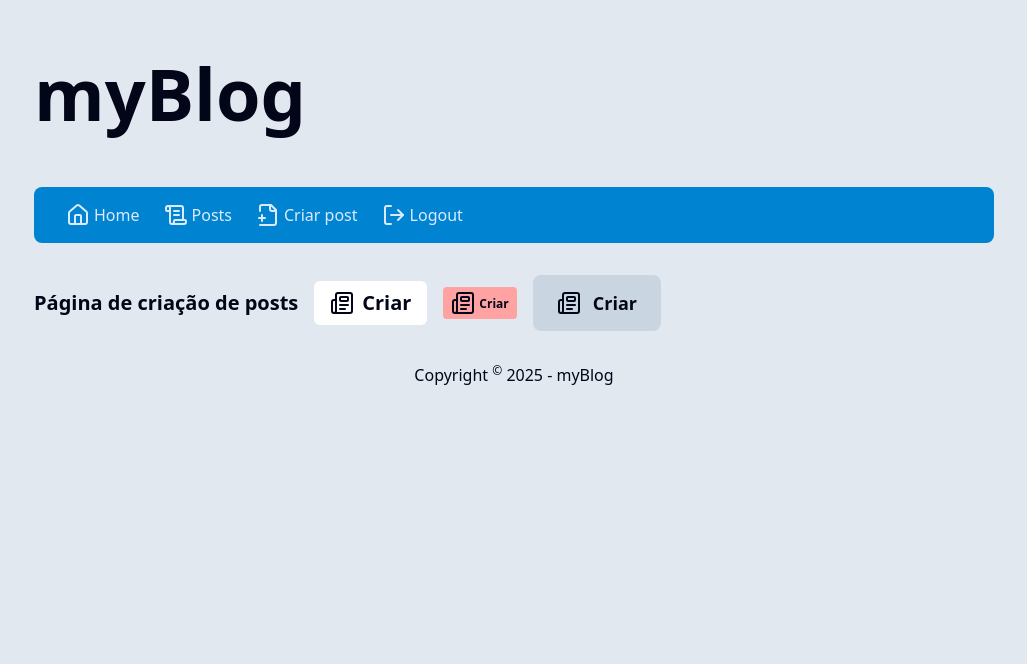
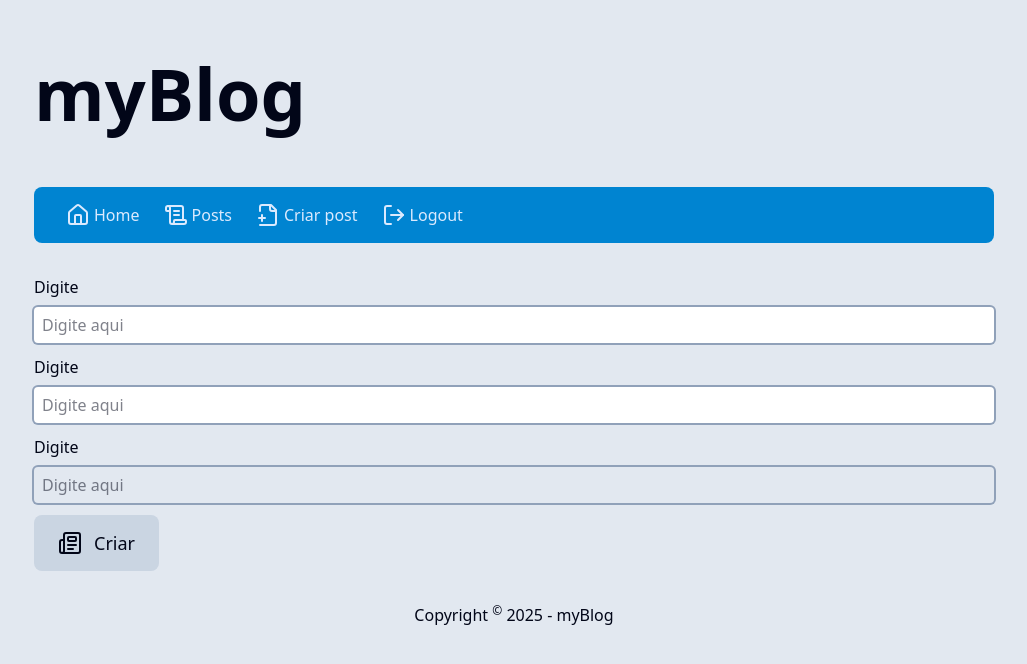
Before and after one commit to drkmatheus/myblog, a Next.js app: page /admin/post/new in a window 1280 px wide. Shown: the top 664 px of the page, without its empty margins (126-1153 px from the left). Built offline with nearby package versions, Linux system fonts and the light colour scheme.

Commit message:
Implementado componente de TextInput

```diff
--- a/src/app/admin/post/new/page.tsx
+++ b/src/app/admin/post/new/page.tsx
@@ -1,4 +1,5 @@
 import { Button } from "@/components/Button";
+import { InputText } from "@/components/InputText";
 import clsx from "clsx";
 import { NewspaperIcon } from "lucide-react";
 
@@ -12,16 +13,10 @@ export default async function NewPostPage({ params }: AdminPostIdPageProps) {
   const { id } = await params;
 
   return (
-    <div className="text-xl text-center font-bold flex gap-4 items-center">
-      <h1>Página de criação de posts</h1>
-      <Button variant="default" size="md">
-        <NewspaperIcon />
-        Criar
-      </Button>
-      <Button variant="danger" size="sm">
-        <NewspaperIcon />
-        Criar
-      </Button>
+    <div className="flex flex-col gap-3">
+      <InputText labelText="Digite" placeholder="Digite aqui" />
+      <InputText labelText="Digite" placeholder="Digite aqui" />
+      <InputText disabled labelText="Digite" placeholder="Digite aqui" />
       <Button variant="ghost" size="lg">
         <NewspaperIcon />
         Criar
--- /dev/null
+++ b/src/components/InputText/index.tsx
@@ -0,0 +1,26 @@
+import clsx from "clsx";
+import { useId } from "react";
+
+type InputTextProps = { labelText?: string } & React.ComponentProps<"input">;
+
+export function InputText({ labelText = "", ...props }: InputTextProps) {
+  const id = useId();
+
+  return (
+    <div className="flex flex-col gap-2">
+      {labelText && <label htmlFor={id}>{labelText}</label>}
+      <input
+        className={clsx(
+          "bg-white outline-0 text-base/tight",
+          "ring-2 ring-slate-400 rounded",
+          "p-2 transition focus:ring-sky-400",
+          "disabled:bg-slate-200 disabled:cursor-not-allowed",
+          "read-only:bg-slate-400",
+          props.className
+        )}
+        {...props}
+        id={id}
+      />
+    </div>
+  );
+}
```
